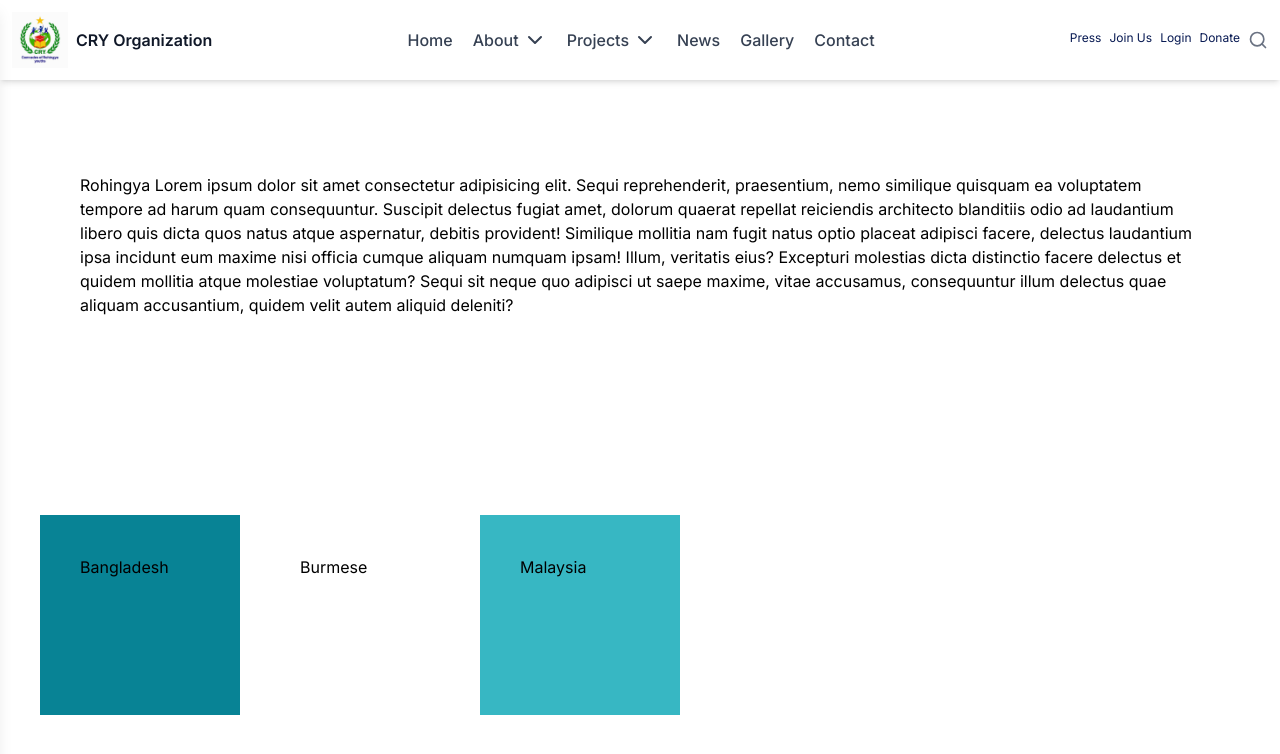
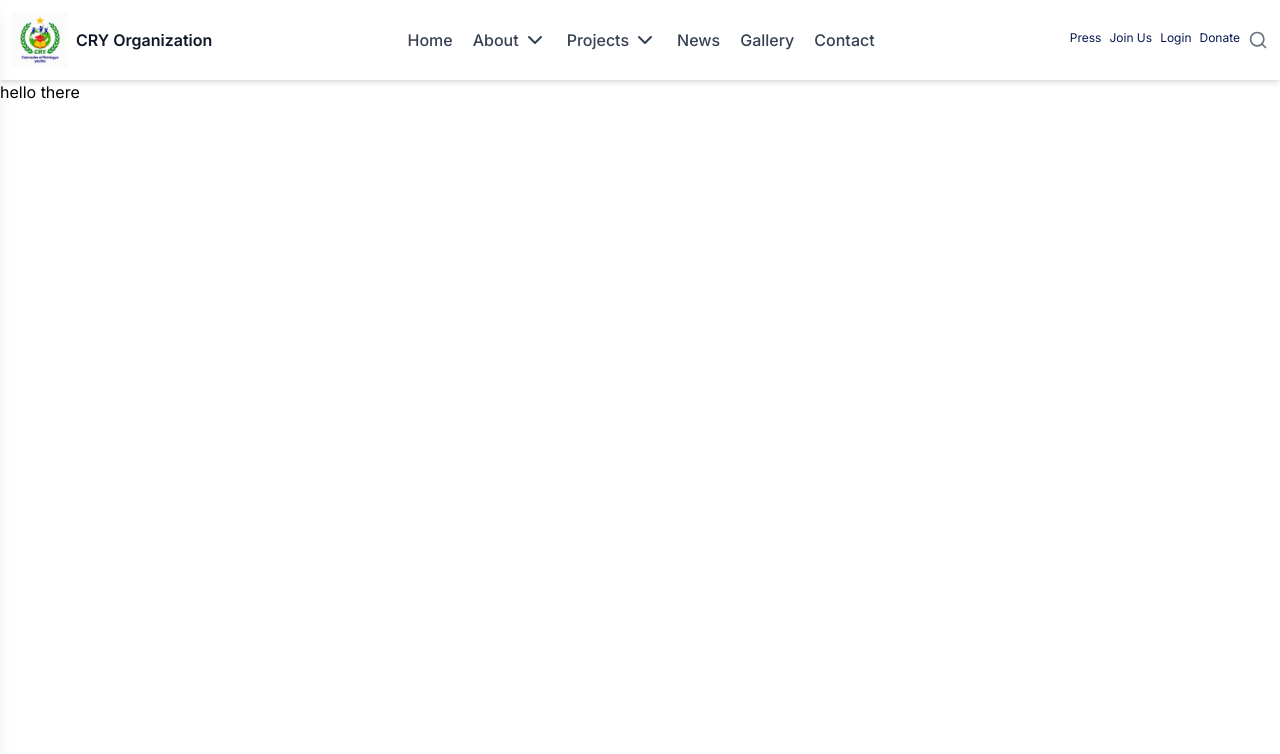
Before and after one commit to Mustakahmmed-dev/cry-org, a Next.js app: page / in a window 1280 px wide. Shown: the top 754 px of the page. Built offline with nearby package versions, Linux system fonts and the light colour scheme.

Commit message:
Issues solvd

```diff
--- a/src/app/layout.js
+++ b/src/app/layout.js
@@ -19,7 +19,9 @@ export default function RootLayout({ children }) {
     >
       <body>
         <Navbar />
+
         {children}
+
       </body>
     </html>
   );
--- a/src/app/page.js
+++ b/src/app/page.js
@@ -1,11 +1,8 @@
-import TestBox from "@/components/TestBox";
 
 export default function Home() {
   return (
     <div>
-      <h1>CRY Website </h1>
-
-      <TestBox />
+      <p>hello there</p>
     </div>
   );
 }
--- a/src/components/Header/Navbar.jsx
+++ b/src/components/Header/Navbar.jsx
@@ -127,7 +127,7 @@ const Navbar = () => {
   );
 
   return (
-    <header className="w-full fixed top-0 left-0 bg-[#058610] md:bg-white shadow-md z-50">
+    <header className="w-full sticky top-0 left-0 bg-[#058610] md:bg-white shadow-md z-50">
       <nav className="max-w-7xl mx-auto p-2 md:p-3 flex justify-between items-center">
         {/* Left section */}
         <div className="flex gap-1 md:gap-2 items-center">
@@ -140,13 +140,13 @@ const Navbar = () => {
           </button>
 
           {/* Logo */}
-          <div className="h-14 hidden md:block">
+          <a href="/" className="h-14 hidden md:block">
             <img
               src="/logo.jpeg"
               className="h-full"
               alt="CRY Organization logo"
             />
-          </div>
+          </a>
           <h2 className="text-white md:text-gray-900 font-semibold text-sm md:text-base">
             CRY Organization
           </h2>
--- a/src/components/TestBox.jsx
+++ /dev/null
@@ -1,19 +0,0 @@
-const TestBox = () => {
-    return (
-        <div className="flex gap-5 justify-self-center flex-wrap p-10 items-center min-h-screen">
-            <div className="textPrimary p-10 ">
-                Rohingya Lorem ipsum dolor sit amet consectetur adipisicing elit. Sequi reprehenderit, praesentium, nemo similique quisquam ea voluptatem tempore ad harum quam consequuntur. Suscipit delectus fugiat amet, dolorum quaerat repellat reiciendis architecto blanditiis odio ad laudantium libero quis dicta quos natus atque aspernatur, debitis provident! Similique mollitia nam fugit natus optio placeat adipisci facere, delectus laudantium ipsa incidunt eum maxime nisi officia cumque aliquam numquam ipsam! Illum, veritatis eius? Excepturi molestias dicta distinctio facere delectus et quidem mollitia atque molestiae voluptatum? Sequi sit neque quo adipisci ut saepe maxime, vitae accusamus, consequuntur illum delectus quae aliquam accusantium, quidem velit autem aliquid deleniti?
-            </div>
-            <div className="bg-[#088395] p-10 w-[200px] h-[200px]">
-                Bangladesh
-            </div>
-            <div className="bg[#37B7C3] p-10 w-[200px] h-[200px]">
-                Burmese
-            </div>
-            <div className="bg-[#37B7C3] p-10 w-[200px] h-[200px]">
-                Malaysia
-            </div>
-        </div>
-    )
-}
-export default TestBox
```
Also changed, not shown: 1 other file (tests, documents, lock files or other folders).
